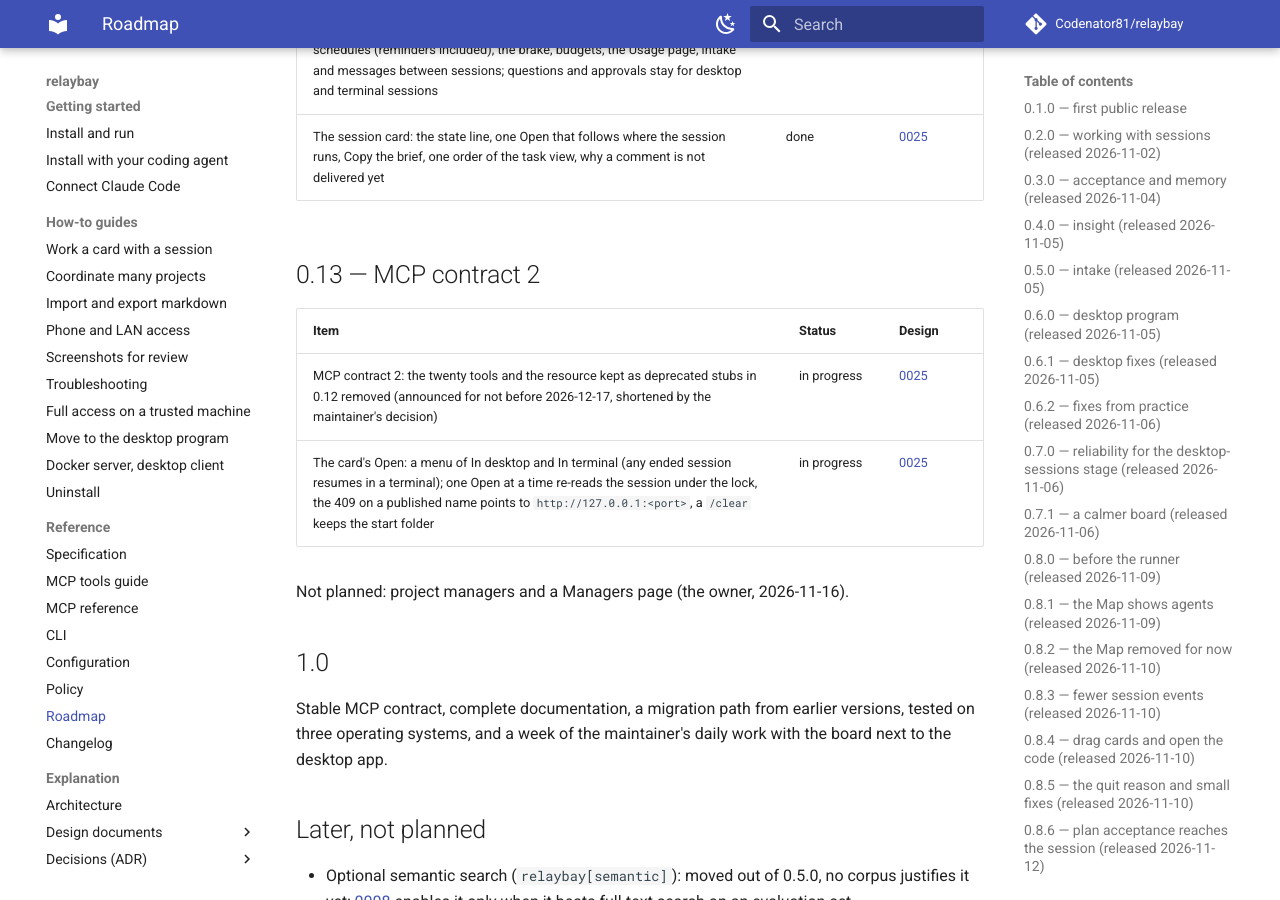
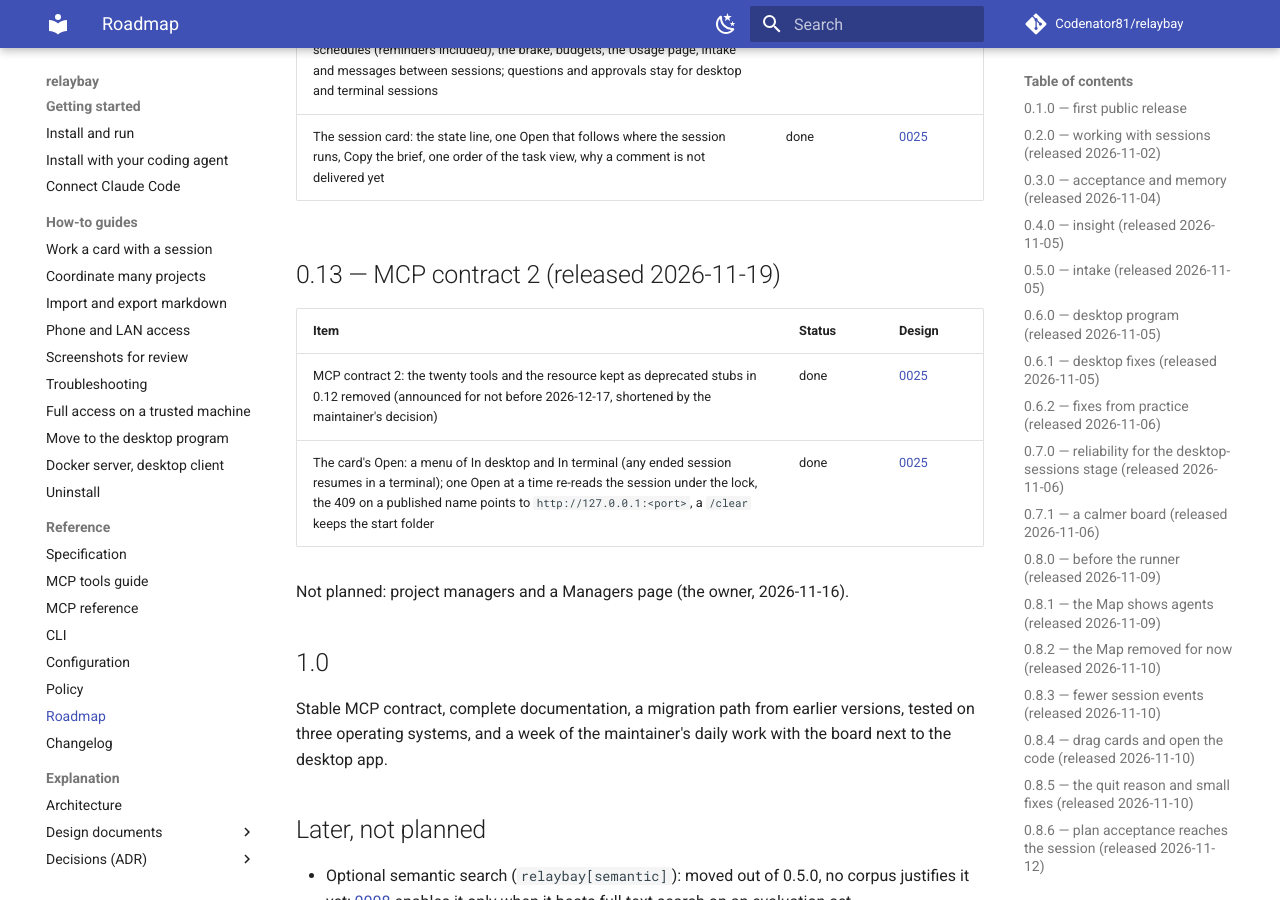
Before and after one commit to Codenator81/relaybay, an MkDocs documentation site: the page built from docs/ROADMAP.md, in a window 1280 px wide and 900 px high, scrolled down 8942 px. Built offline with MkDocs 1.6.1 and Material for MkDocs 9.7.7, drawn with Linux system fonts in a browser that asks for light colours; comment, search, counter and statistics services are not loaded.

Commit message:
chore: release 0.13.0 (#103)

```diff
--- a/docs/ROADMAP.md
+++ b/docs/ROADMAP.md
@@ -195,12 +195,12 @@ Not planned: Electron and a browser panel of our own, because the browser and th
 | Agents inside removed: runs, the terminal, the coordinator run, profiles, schedules (reminders included), the brake, budgets, the Usage page, intake and messages between sessions; questions and approvals stay for desktop and terminal sessions | done | [0025](design/0025-board-with-the-desktop.md) |
 | The session card: the state line, one Open that follows where the session runs, Copy the brief, one order of the task view, why a comment is not delivered yet | done | [0025](design/0025-board-with-the-desktop.md) |
 
-## 0.13 — MCP contract 2
+## 0.13 — MCP contract 2 (released 2026-11-19)
 
 | Item | Status | Design |
 |---|---|---|
-| MCP contract 2: the twenty tools and the resource kept as deprecated stubs in 0.12 removed (announced for not before 2026-12-17, shortened by the maintainer's decision) | in progress | [0025](design/0025-board-with-the-desktop.md#mcp-contract) |
-| The card's Open: a menu of In desktop and In terminal (any ended session resumes in a terminal); one Open at a time re-reads the session under the lock, the 409 on a published name points to `http://127.0.0.1:<port>`, a `/clear` keeps the start folder | in progress | [0025](design/0025-board-with-the-desktop.md) |
+| MCP contract 2: the twenty tools and the resource kept as deprecated stubs in 0.12 removed (announced for not before 2026-12-17, shortened by the maintainer's decision) | done | [0025](design/0025-board-with-the-desktop.md#mcp-contract) |
+| The card's Open: a menu of In desktop and In terminal (any ended session resumes in a terminal); one Open at a time re-reads the session under the lock, the 409 on a published name points to `http://127.0.0.1:<port>`, a `/clear` keeps the start folder | done | [0025](design/0025-board-with-the-desktop.md) |
 
 Not planned: project managers and a Managers page (the owner, 2026-11-16).
 
--- a/pyproject.toml
+++ b/pyproject.toml
@@ -1,6 +1,6 @@
 [project]
 name = "relaybay"
-version = "0.12.0"
+version = "0.13.0"
 description = "A live board and MCP server that coordinates many Claude Code sessions next to the Claude desktop app: projects, tasks, stages, reports, questions and review by eye."
 readme = "README.md"
 license = "MIT"
```
Also changed, not shown: CHANGELOG.md (+4 -1 lines), docs/SPEC.md (+1 -1 lines), 2 other files.
